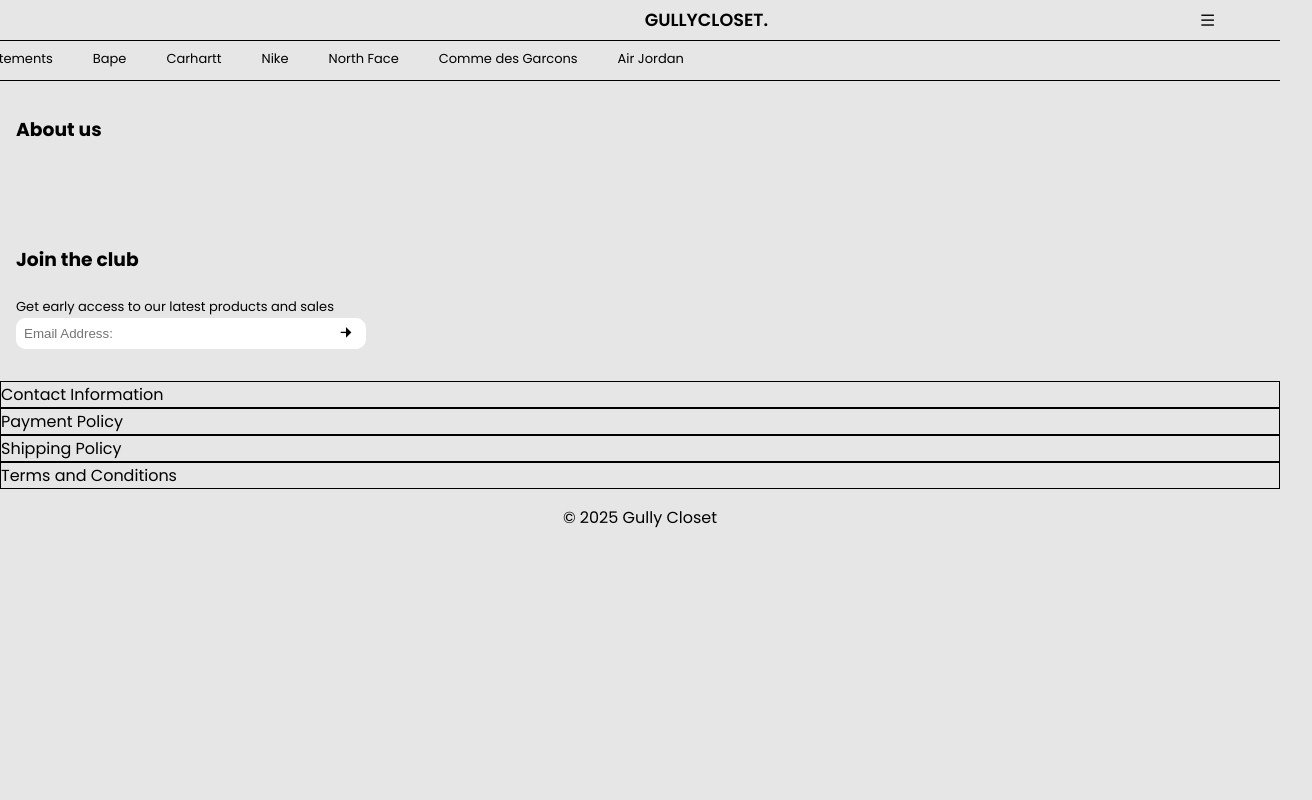
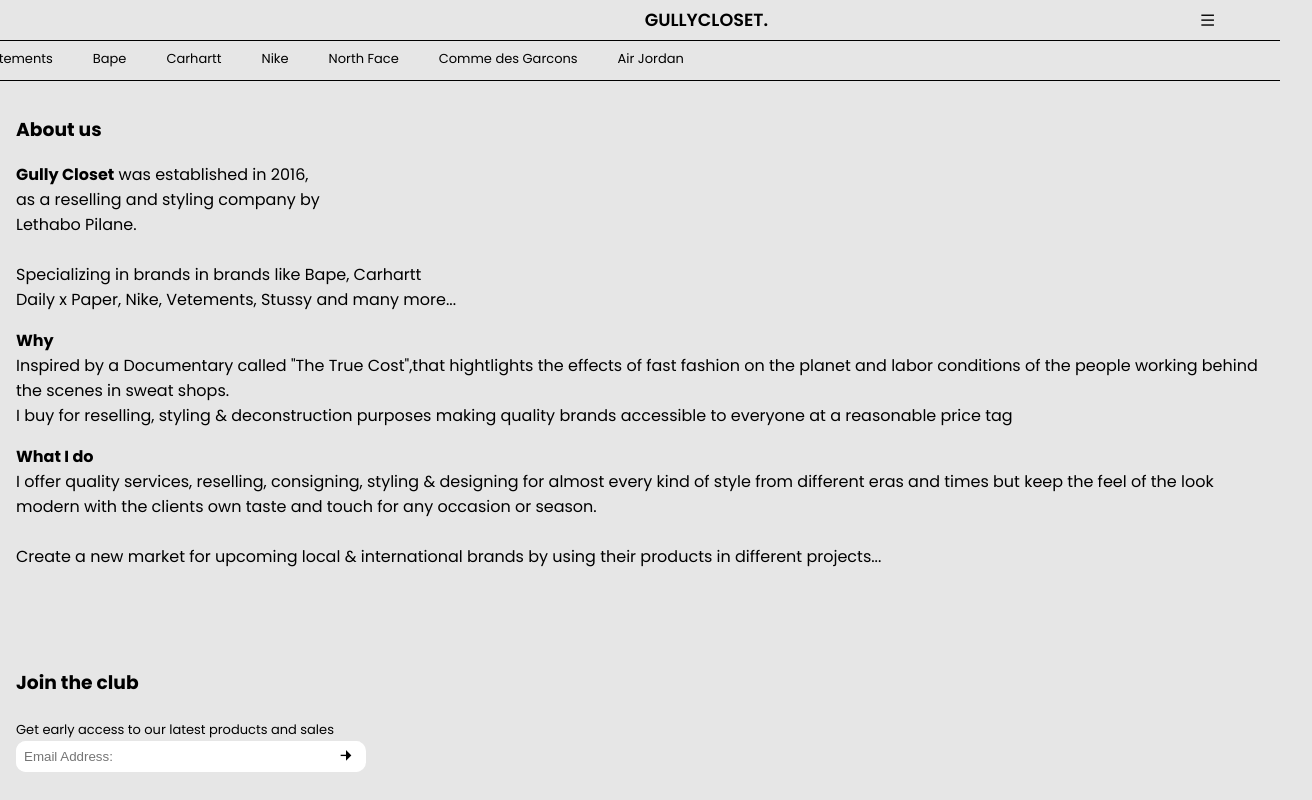
Before and after one commit to thabangkgatlhanye7117/gully-closet, a React (Vite) app: page /about in a window 1280 px wide. Shown: the top 800 px of the page, 1312 px wide, since content can reach past the window. Built offline with nearby package versions, Linux system fonts and the light colour scheme; a web font is replaced by a local one.

Commit message:
about page

```diff
--- a/src/pages/AboutPage.jsx
+++ b/src/pages/AboutPage.jsx
@@ -1,9 +1,40 @@
 const AboutPage = () => {
   return(
     <section className="about-section">
+      <div className="about-info">
       <h3 className="about-title">
         About us
       </h3>
+      <p>
+            <b>Gully Closet</b> was established in 2016,<br/>
+            as a reselling and styling company by<br/>
+            Lethabo Pilane.
+            <br/>
+            <br/>
+            Specializing in brands in brands like Bape, Carhartt<br/>
+            Daily x Paper, Nike, Vetements, Stussy and many more...
+      </p>
+      <p>
+            <b>Why</b><br/>
+            Inspired by a Documentary called "The True Cost",that hightlights
+            the effects of fast fashion on the planet and labor conditions of the
+            people working behind the scenes in sweat shops.<br/>
+
+            I buy for reselling, styling & deconstruction purposes making quality brands
+            accessible to everyone at a reasonable price tag
+      </p>
+      <p>
+            <b>What I do</b><br/>
+            I offer quality services, reselling, consigning, styling & designing for almost
+            every kind of style from different eras and times but keep the feel of the look
+            modern with the clients own taste and touch for any occasion or season.<br/><br/>
+            Create a new market for upcoming local &
+            international brands by using their products
+            in different projects...
+      </p>
+      </div>
+
+
 
     </section>
   )
--- a/src/styles/about.css
+++ b/src/styles/about.css
@@ -1,7 +1,8 @@
 .about-section{
   display: grid;
-  width: 100%;
-  height:auto ;
-  padding: 1rem;
+  height: auto ;
   margin-top: 80px;
 }
+.about-info{
+  padding: 1rem;
+}
```
